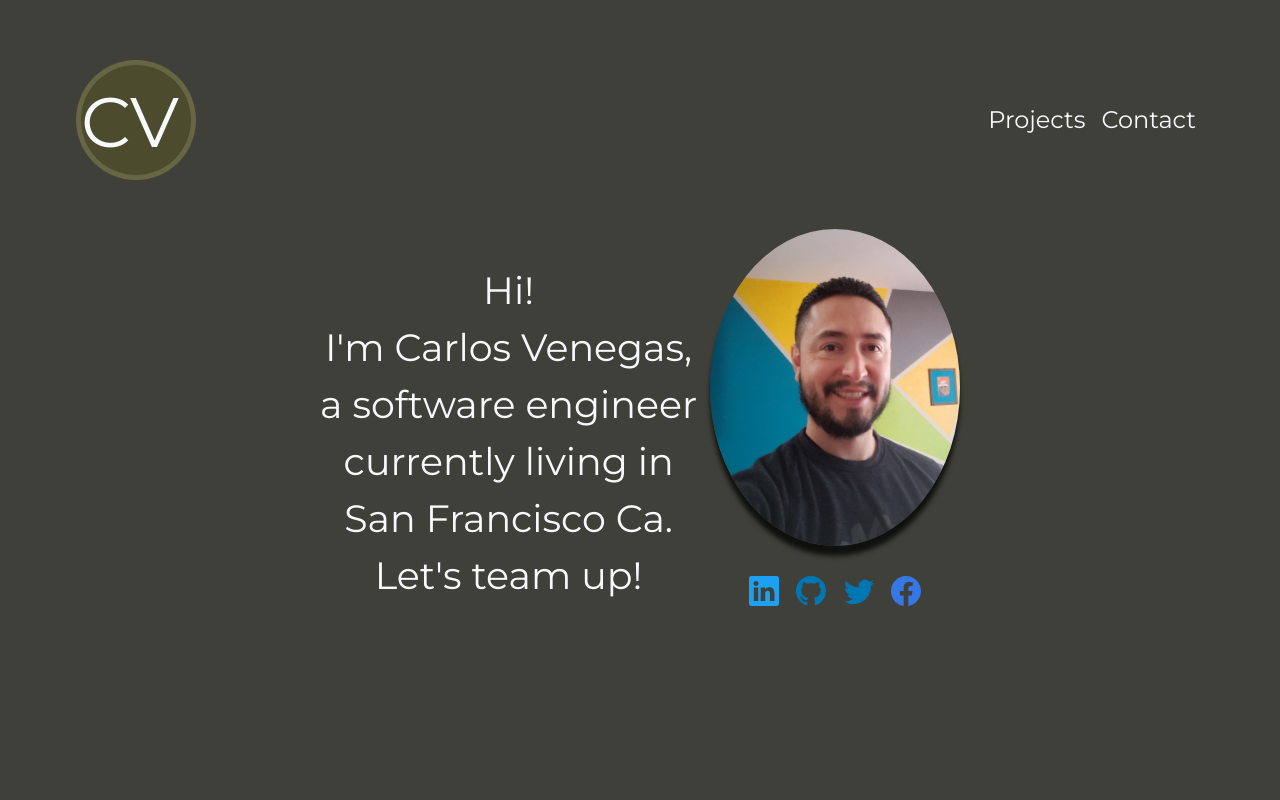
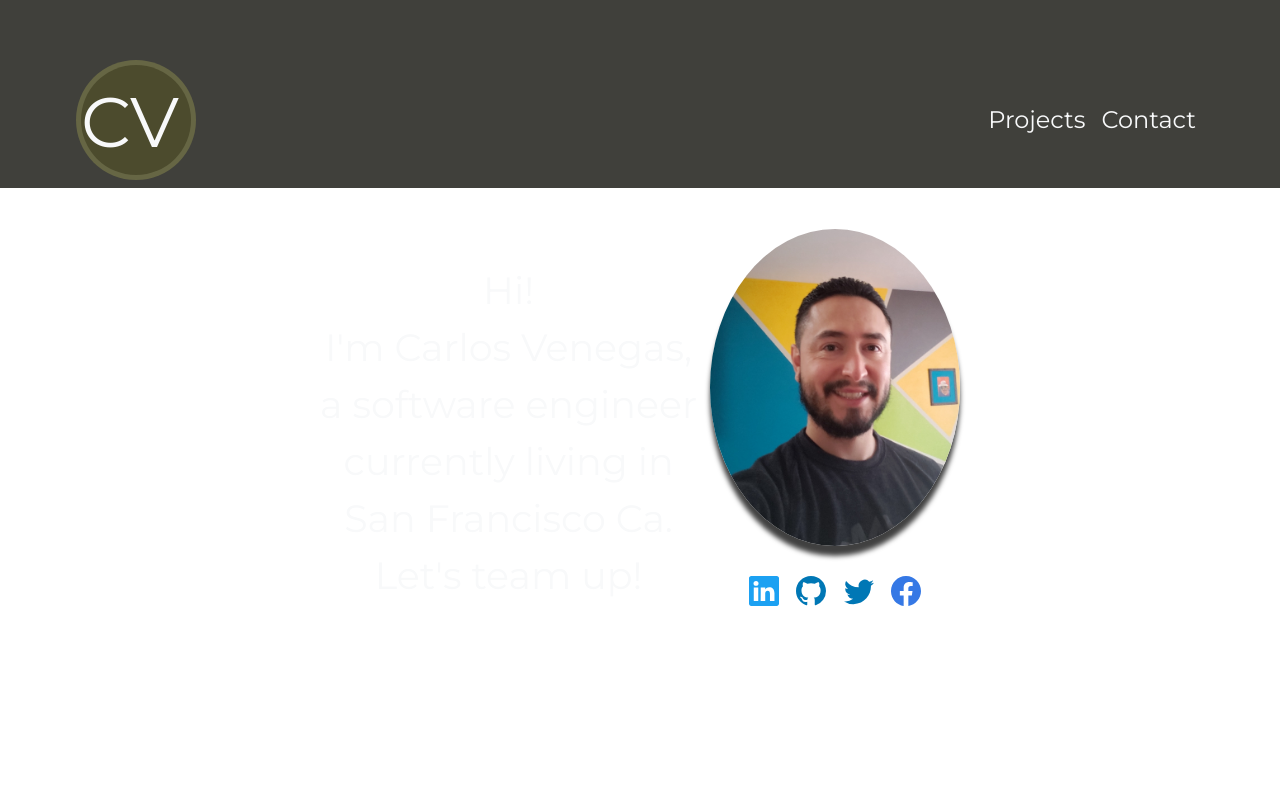
Before and after one commit to primelos/portfolio, a React (Create React App) app: page / in a window 1280 px wide. Shown: the top 800 px of the page. Built offline with nearby package versions, Linux system fonts and the light colour scheme.

Commit message:
added footer dynamic year working on background

```diff
--- a/src/components/intro/index.jsx
+++ b/src/components/intro/index.jsx
@@ -98,7 +98,7 @@ export default Intro;
 
 const Wrapper = styled.div`
   height: 84vh;
-  background-color: #40403b;
+  /* background-color: rgb(64, 64, 59); */
   display: flex;
   justify-content: space-around;
   align-items: center;
```
